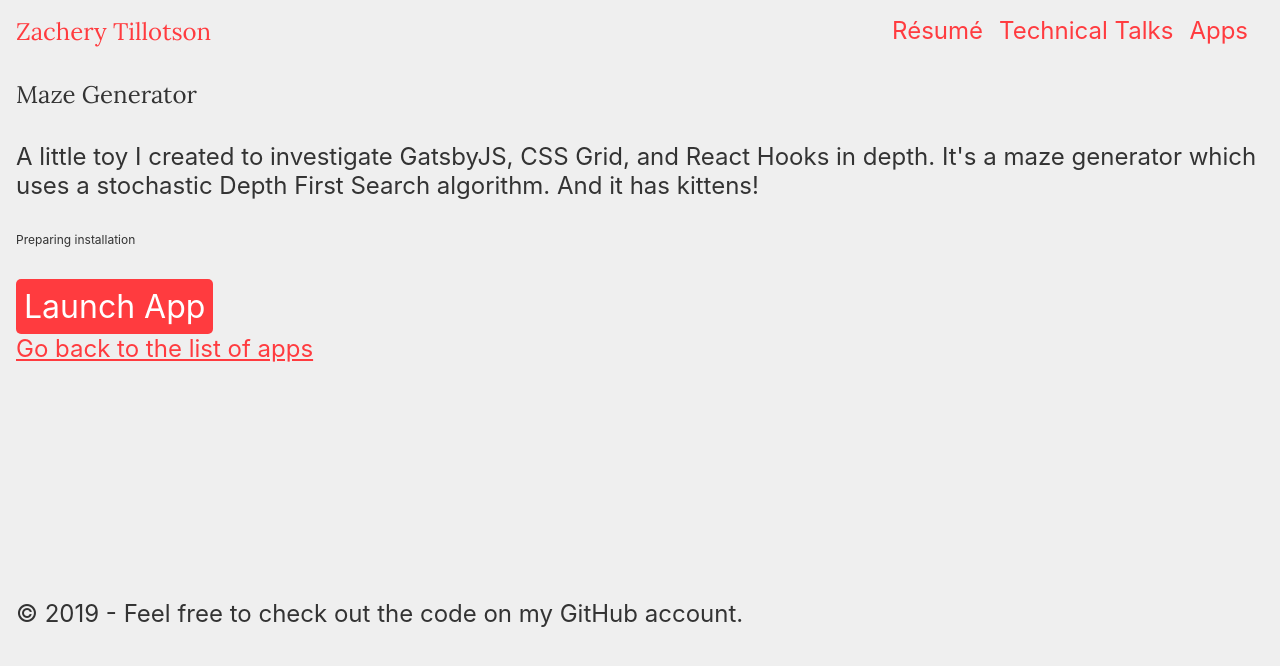
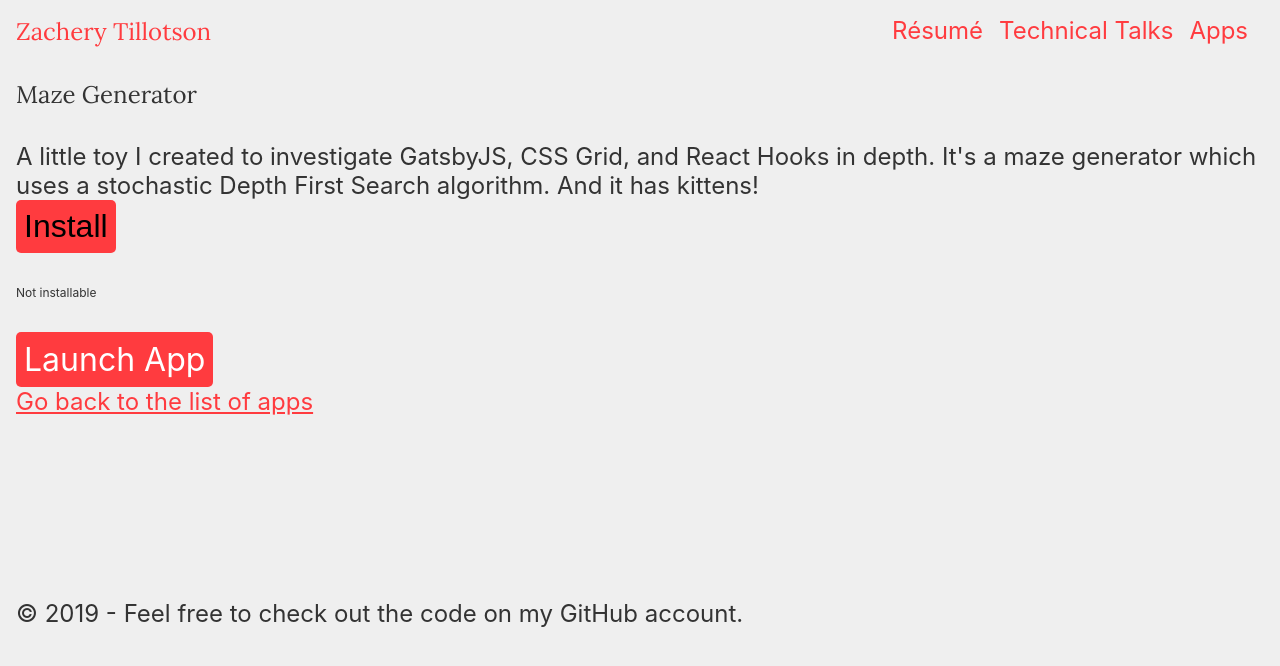
Before and after one commit to Zack-Tillotson/zachery-tillotson, a Gatsby site: page /apps/maze in a window 1280 px wide. Built offline with nearby package versions, Linux system fonts and the light colour scheme; Gatsby itself is replaced by a stand-in of ours.

Commit message:
First stab at a hook to control pwa installation, hooks are cool

```diff
--- a/src/components/Layout/Layout.js
+++ b/src/components/Layout/Layout.js
@@ -7,7 +7,8 @@ import withStore from '../../store';
 
 import Seo from '../Seo';
 
-import "./styles.scss"
+import './styles.scss';
+import './appLanding.scss';
 
 const Layout = ({ isMinimal = true, title, children }) => (
   <StaticQuery
--- /dev/null
+++ b/src/components/Layout/appLanding.scss
@@ -0,0 +1,3 @@
+.app-landing {
+
+}
--- a/src/pages/apps/maze.js
+++ b/src/pages/apps/maze.js
@@ -1,34 +1,17 @@
-import React, {useEffect, useState} from "react"
+import React from "react"
 import { Link } from "gatsby"
 import Helmet from 'react-helmet'
 
 import './styles.scss';
 
 import Layout from "../../components/Layout"
+import usePwaInstall from '../../utils/usePwaInstall';
 
 const MazeContainer = () => {
-	const [installPrompt, saveInstallEvent] = useState(null);
-	const [installState, saveInstall] = useState('before');
-
-	useEffect(() => {
-		window.addEventListener('beforeinstallprompt ', e => {
-		  e.preventDefault();
-		  saveInstallEvent(e);
-		});
-		window.addEventListener('appinstalled', e => {
-		  saveInstall('installed');
-		});
-	});
-
-	const triggerInstall = e => {
-		if(!!installPrompt) {
-			installPrompt.prompt();
-			installPrompt.userChoice.then(result => saveInstall(result.outcome === 'accepted' ? 'installing' : 'rejected'));
-		}
-	}
+  const [installationPrompt, installStatus] = usePwaInstall();
 
 	return (
-		<Layout title="Maze">
+		<Layout title="Maze" className="app-landing">
       <Helmet>
         <meta name="theme-color" content="#ff3b3f" />
         <link rel="manifest" href="./manifest.json" />
@@ -38,16 +21,9 @@ const MazeContainer = () => {
 
 			<p>A little toy I created to investigate GatsbyJS, CSS Grid, and React Hooks in depth. It's a maze generator which uses a stochastic Depth First Search algorithm. And it has kittens!</p>
 
-			{!!installPrompt && (
-				<button onClick={triggerInstall}>Install Maze</button>
-			)}
+			{installationPrompt}
 
-			<div className="install-status">
-				{installState === 'before' && !installPrompt && "Preparing installation"}
-        {installState === 'before' && !!installPrompt && "Ready to install"}
-				{installState === 'installing' && "Installing Maze"}
-				{installState === 'installed' && "Maze installation complete"}
-			</div>
+			{installStatus}
 
       <div>
         <a className="button--primary" href="/apps/app-maze/">Launch App</a>
--- a/src/pages/apps/population-stats.js
+++ b/src/pages/apps/population-stats.js
@@ -5,7 +5,7 @@ import Helmet from 'react-helmet'
 import Layout from "../../components/Layout"
 
 const PopulationStatsContainer = () => (
-  <Layout title="Population Stats">
+  <Layout title="Population Stats" className="app-landing">
     <Helmet>
       <meta name="theme-color" content="#caebf2" />
       <link rel="manifest" href="./manifest.json" />
--- /dev/null
+++ b/src/utils/usePwaInstall.js
@@ -0,0 +1,49 @@
+// This hook is used to handle PWA installation. It handles the beforeinstallprompt
+// event so you don't have to, and exposes nice tools such as a launch/install
+// button.
+import React, {useState, useEffect} from 'react';
+
+function usePwaInstall() {
+
+  const [installEvent, saveInstallEvent] = useState(null);
+  const [installationState, updateInstallationState] = useState('before');
+
+  useEffect(() => {
+    const saveEventHandler = e => {
+      saveInstallEvent(e);
+    }
+    const installationFinishedHandler = e => {
+      updateInstallationState('installed');
+    }
+
+    window.addEventListener('beforeinstallprompt ', saveEventHandler);
+    window.addEventListener('appinstalled', installationFinishedHandler);
+
+    return () => {
+      window.removeEventListener('beforeinstallprompt ', saveEventHandler);
+      window.addEventListener('appinstalled', installationFinishedHandler);
+    }
+  }, []);
+
+  const triggerInstall = e => {
+    if(!!installEvent) {
+      installEvent.prompt();
+      installEvent.userChoice.then(result => updateInstallationState(result.outcome === 'accepted' ? 'installing' : 'rejected'));
+    }
+  }
+
+  const installationPrompt = (<button onClick={triggerInstall}>Install</button>);
+
+  const installationStatus = (
+    <div className="install-status">
+      {installationState === 'before' && !installEvent && "Not installable"}
+      {installationState === 'before' && !!installEvent && "Ready to install"}
+      {installationState === 'installing' && "Installing Maze"}
+      {installationState === 'installed' && "Maze installation complete"}
+    </div>
+  );
+
+  return [installationPrompt, installationStatus];
+}
+
+export default usePwaInstall;
```
Also changed, not shown: 1 other file.
